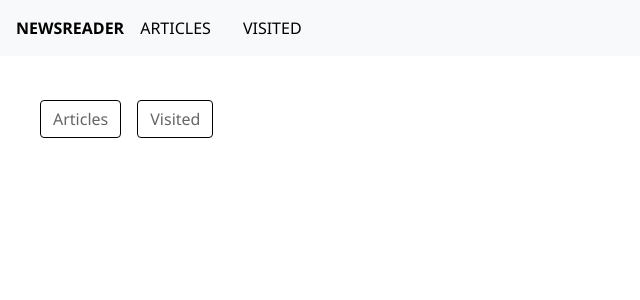
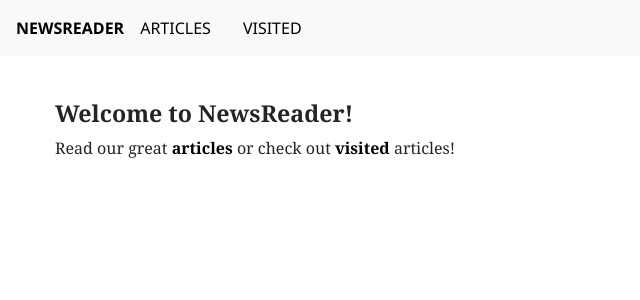
Before and after one commit to marylenec/newsreader-app, a React (Create React App) app: page / in a window 1280 px wide. Shown: the top 300 px of the page, without its empty margins (0-640 px from the left). Built offline with nearby package versions, Linux system fonts and the light colour scheme; no server answers.

Commit message:
fix styling

```diff
--- a/src/containers/ArticleShow.js
+++ b/src/containers/ArticleShow.js
@@ -28,7 +28,7 @@ const ArticleShow = (props) => {
 
   return ( article ?
     <section className="ArticleShow row justify-content-center">
-      <article className="col-md-8">
+      <article className="col-md-8 col-sm-12">
         <a href={article.url} target="_blank" rel="noopener noreferrer" onClick={(e) => props.addArticleFullRead(article)}>
           <img className="show" src={article.urlToImage} alt={article.title}/>
         </a>
--- a/src/containers/ListContainer.js
+++ b/src/containers/ListContainer.js
@@ -63,9 +63,11 @@ const myKey = `${process.env.REACT_APP_API_KEY}`
           <Switch>
           <Route exact path='/' render={() => {
             return (
-              <section>
-                <Link to='/articles'><button className='btn default-btn mr-3' >Articles</button></Link>
-                <Link to='/visited'><button className='btn default-btn mr-3' >Visited</button></Link>
+              <section className='col-md-12'>
+                <h1>Welcome to NewsReader!</h1>
+                <p className='row center-block'>
+                Read our great&nbsp;<Link className='default-link' to='/articles'>articles</Link>&nbsp;or check out&nbsp;<Link className='default-link'  to='/visited'>visited</Link>&nbsp;articles!
+                </p>
               </section>
             )
           }}/>
--- a/src/index.css
+++ b/src/index.css
@@ -52,7 +52,7 @@ img.show{
   height: auto;
 }
 @media only screen and (max-width: 488px){
-  .ArticleCard {
+  .ArticleCard, .ArticleShow {
     max-width: 380px;
     margin: 0 auto;
   }
@@ -79,6 +79,12 @@ img.show{
 }
 .word-wrap {
   word-wrap: break-word;
+}
+.default-link {
+  font-weight: bold;
+}
+.default-link:hover {
+  text-decoration: underline !important;
 }
 .back-btn {
   float:right;
```
